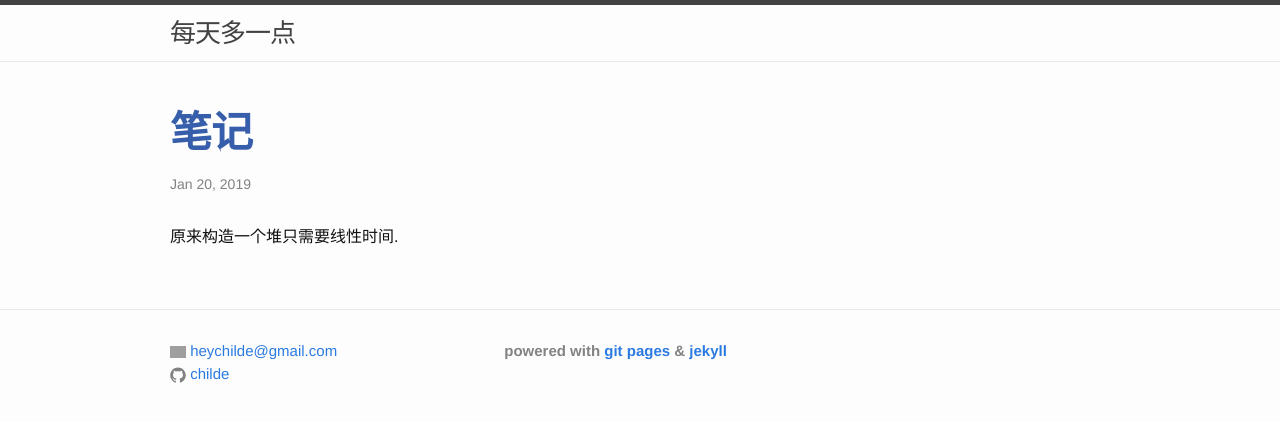
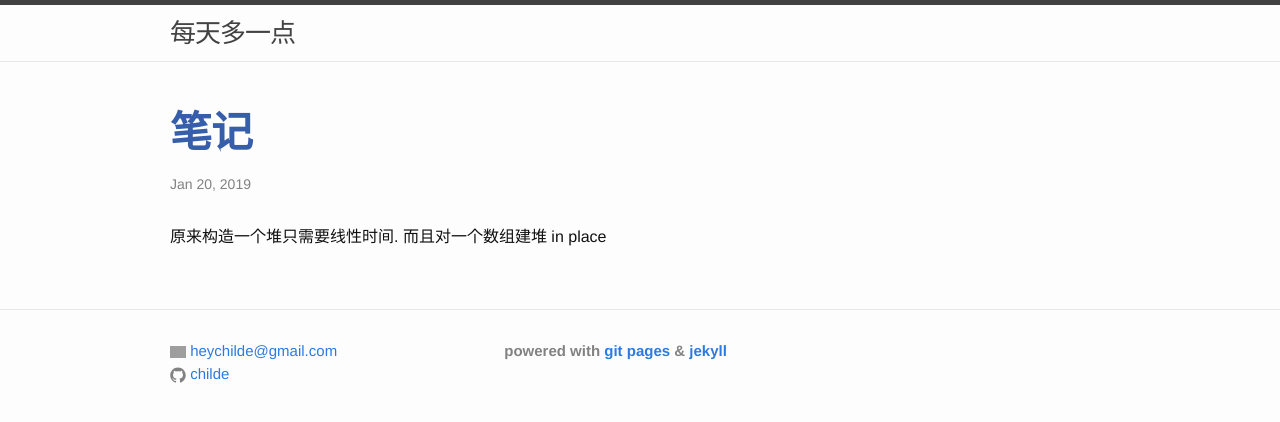
Before and after one commit to childe/gitcommit.today, a Jekyll site: the page built from _posts/2019-01-20-note.md, in a window 1280 px wide. Shown: the top 422 px of the page. Built offline with Jekyll 4.4.1, drawn with Linux system fonts in a browser that asks for light colours; grey boxes are pictures that could not be loaded.

Commit message:
modified:   _posts/2019-01-20-note.md

```diff
--- a/_posts/2019-01-20-note.md
+++ b/_posts/2019-01-20-note.md
@@ -6,4 +6,4 @@ layout: post
 
 ---
 
-原来构造一个堆只需要线性时间.
+原来构造一个堆只需要线性时间. 而且对一个数组建堆 in place
```
